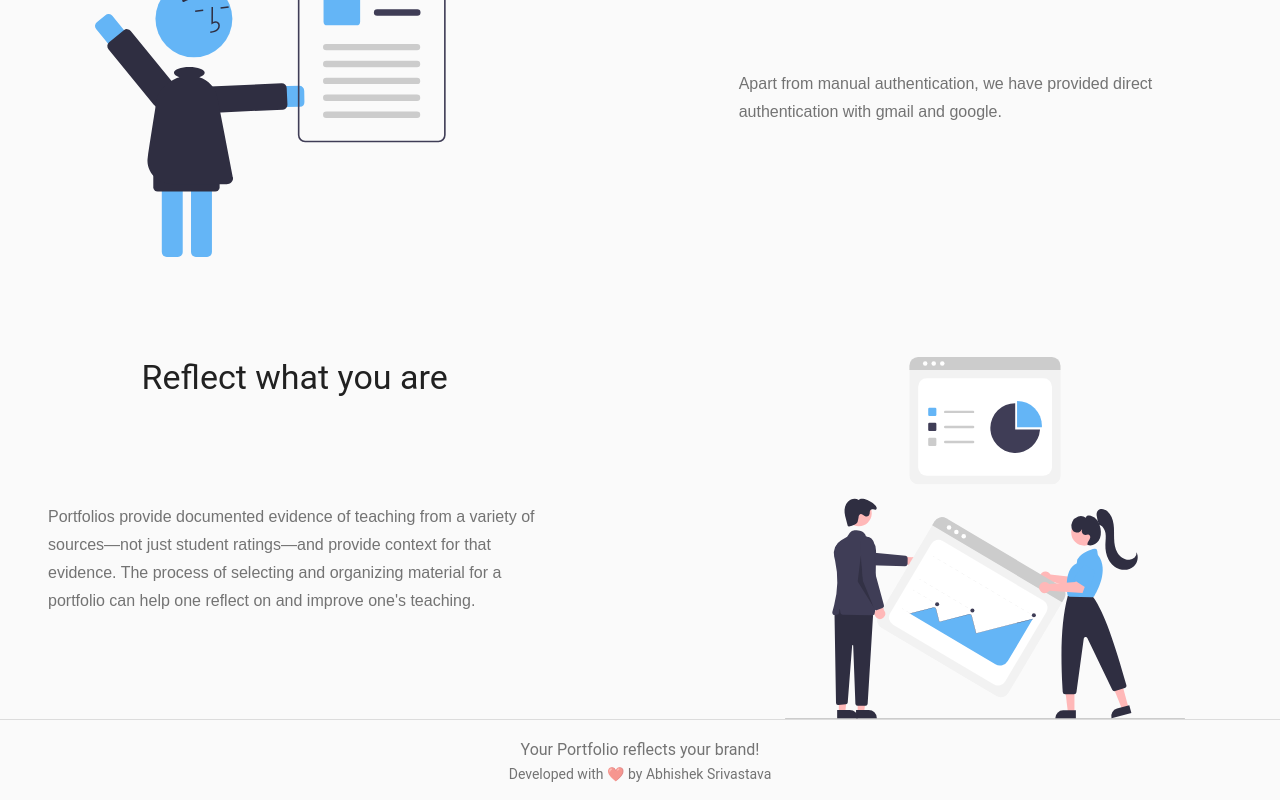
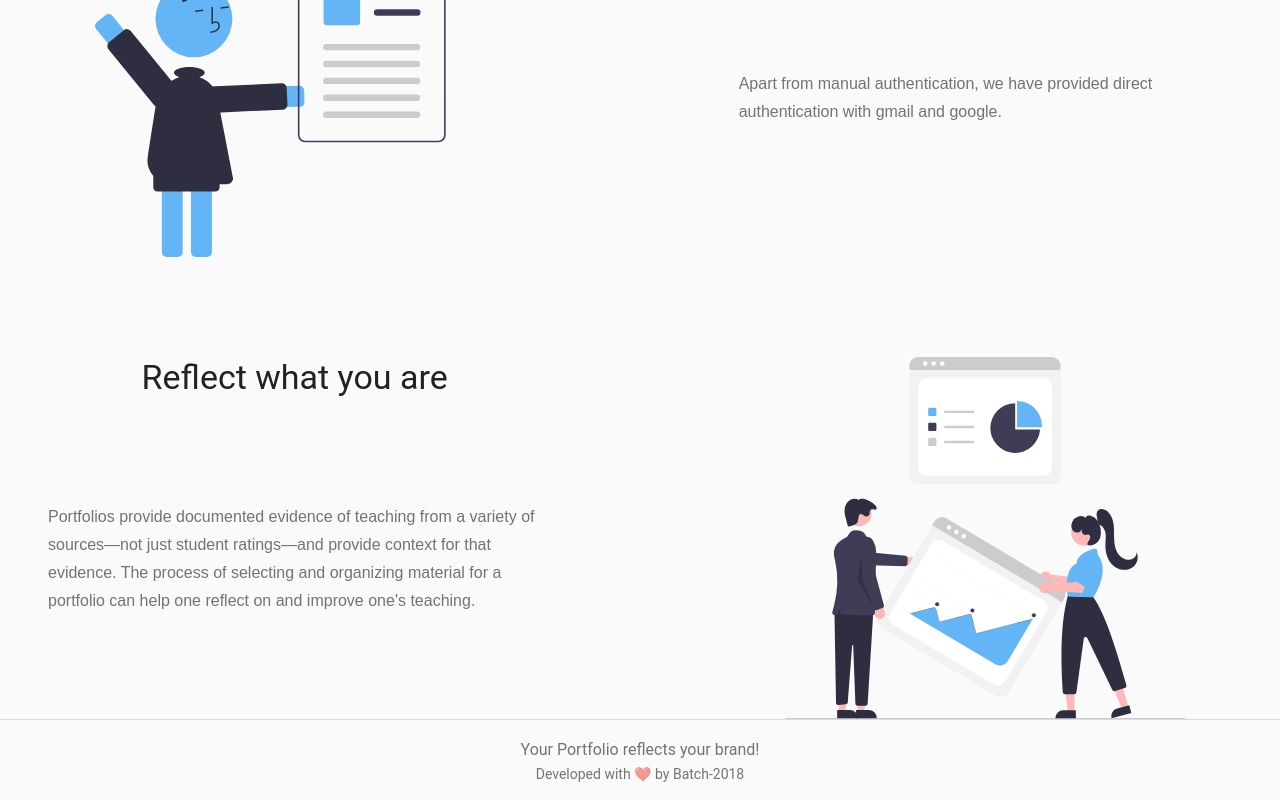
Before and after one commit to Anthima/Portfoliogen, a React (Create React App) app in the folder Automated-Portfolio-Generator-main/: page / in a window 1280 px wide. Shown: the part 2110-2910 px from the top of the page. Built offline with nearby package versions, Linux system fonts and the light colour scheme; no server answers.

Commit message:
Footer change

```diff
--- a/Automated-Portfolio-Generator-main/src/components/FooterBottom.js
+++ b/Automated-Portfolio-Generator-main/src/components/FooterBottom.js
@@ -15,7 +15,7 @@ function Copyright() {
     <Typography variant="body2" color="textSecondary" align="center">
       Developed with ❤️ by {' '}
       <Link color="inherit" href="https://portfolio.abhisheksrivastava.me">
-        Abhishek Srivastava
+        Batch-2018
       </Link>
     </Typography>
   );
```
